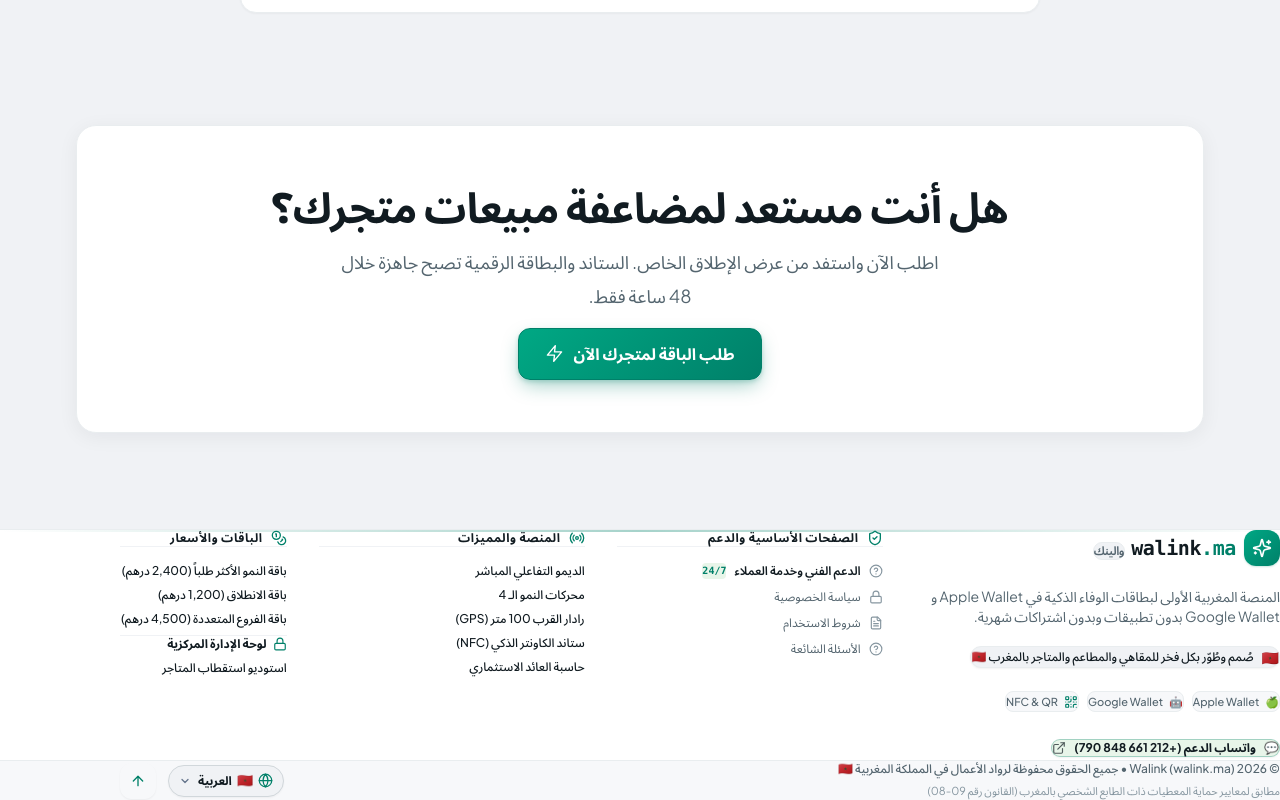
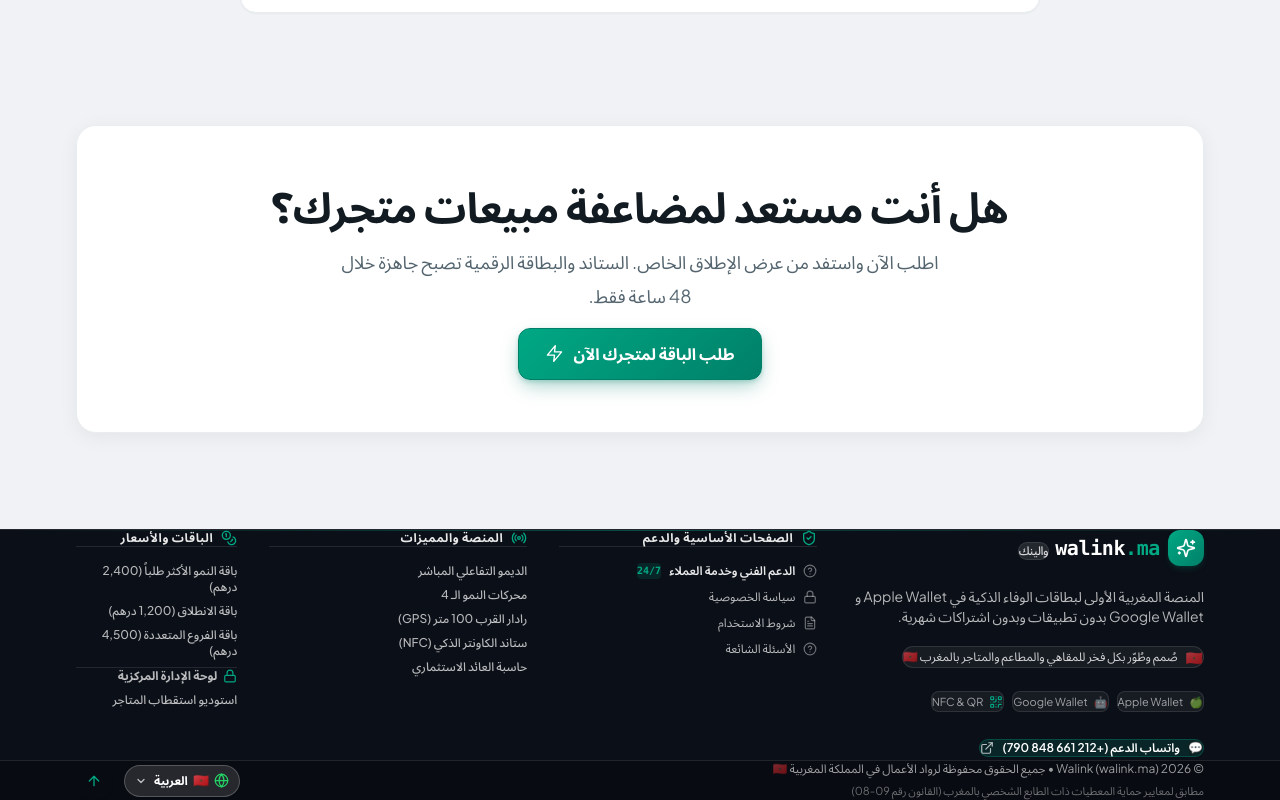
Before and after one commit to mednetwork/walink, a Next.js app: page / in a window 1280 px wide. Shown: the part 7864-8664 px from the top of the page. Built offline with nearby package versions, Linux system fonts and the light colour scheme.

Commit message:
fix(footer): revert to dark obsidian theme and enforce strict centering with footer-wrap

```diff
--- a/src/app/landing.css
+++ b/src/app/landing.css
@@ -920,6 +920,7 @@
 .walink-landing .final .btn{margin-top:16px;min-width:240px}
 .walink-landing footer{padding-bottom:calc(84px + env(safe-area-inset-bottom))}
 @media(min-width:880px){.walink-landing footer{padding-bottom:0}}
+.walink-landing footer .footer-wrap{width:100%;max-width:1160px;margin-left:auto !important;margin-right:auto !important;padding-left:16px;padding-right:16px}
 .walink-footer-lang .lang-menu-popover{top:auto;bottom:calc(100% + 8px);animation:langPopoverFadeUp .18s cubic-bezier(.16,1,.3,1) forwards}
 @keyframes langPopoverFadeUp{from{opacity:0;transform:translateY(6px) scale(.97)}to{opacity:1;transform:translateY(0) scale(1)}}
 
--- a/src/components/SiteFooter.tsx
+++ b/src/components/SiteFooter.tsx
@@ -28,57 +28,60 @@ export default function SiteFooter() {
 
   return (
     <footer
-      className="bg-white text-[#111B21] border-t border-[#E9EDEF] relative z-20"
+      className="bg-[#0B0F17] text-white border-t border-white/10 relative z-20"
       dir={isRTL ? "rtl" : "ltr"}
       aria-label={t.footer.colEssential}
     >
-      {/* Top Accent Emerald Hairline */}
-      <div className="absolute top-0 inset-x-0 h-[2px] bg-gradient-to-r from-transparent via-[#008069]/35 to-transparent pointer-events-none" />
+      {/* Top Subtle Emerald Glow */}
+      <div className="absolute top-0 inset-x-0 h-px bg-gradient-to-r from-transparent via-[#00A884]/40 to-transparent pointer-events-none" />
 
-      {/* Main Container - Matches Universal 1160px .wrap Parity */}
-      <div className="max-w-[1160px] mx-auto px-4 sm:px-6 pt-14 pb-12">
+      {/* Main Container - Strictly Centered on Wide Screens */}
+      <div
+        className="footer-wrap mx-auto px-4 sm:px-6 pt-14 pb-12"
+        style={{ marginInline: "auto" }}
+      >
         <div className="grid grid-cols-1 md:grid-cols-2 lg:grid-cols-12 gap-10 lg:gap-8">
 
           {/* Column 1: Brand Info & Identity (4 Cols on LG) */}
           <div className="lg:col-span-4 space-y-5">
             <Link
               href="/"
-              className="inline-flex items-center gap-2 group focus:outline-none focus:ring-2 focus:ring-[#008069] rounded-xl"
+              className="inline-flex items-center gap-2 group focus:outline-none focus:ring-2 focus:ring-[#00A884] rounded-xl"
               aria-label="Walink.ma"
             >
-              <div className="w-9 h-9 rounded-xl bg-gradient-to-br from-[#00A884] to-[#008069] flex items-center justify-center text-white font-bold shadow-sm shadow-[#008069]/20 group-hover:scale-105 transition">
+              <div className="w-9 h-9 rounded-xl bg-gradient-to-br from-[#00A884] to-[#008069] flex items-center justify-center text-white font-bold shadow-md shadow-[#008069]/20 group-hover:scale-105 transition">
                 <Sparkles className="w-5 h-5 flex-shrink-0" />
               </div>
               <div className="flex items-baseline gap-1.5 font-bold tracking-tight">
-                <span className="text-xl text-[#111B21] font-mono">
-                  walink<span className="text-[#008069]">.ma</span>
+                <span className="text-xl text-white font-mono">
+                  walink<span className="text-[#00A884]">.ma</span>
                 </span>
-                <span className="text-xs px-2 py-0.5 rounded-full bg-[#F0F2F5] text-[#54656F] font-semibold border border-[#E9EDEF]">
+                <span className="text-xs px-2 py-0.5 rounded-full bg-white/10 text-white/80 font-medium border border-white/10">
                   {t.brand.arabicName}
                 </span>
               </div>
             </Link>
 
-            <p className="text-xs sm:text-sm text-[#54656F] leading-relaxed max-w-sm">
+            <p className="text-xs sm:text-sm text-white/70 leading-relaxed max-w-sm">
               {t.footer.brandTagline}
             </p>
 
             {/* Moroccan Pride Badge */}
-            <div className="inline-flex items-center gap-2 px-3 py-1.5 rounded-xl bg-[#F0F2F5] border border-[#E9EDEF] text-xs text-[#111B21] font-medium shadow-sm">
+            <div className="inline-flex items-center gap-2 px-3 py-1.5 rounded-xl bg-white/5 border border-white/10 text-xs text-white/80">
               <span className="text-sm">🇲🇦</span>
               <span>{t.footer.moroccoBadge}</span>
             </div>
 
             {/* Tech Badges */}
-            <div className="flex flex-wrap items-center gap-2 pt-1 text-[11px] text-[#54656F]">
-              <span className="px-2.5 py-1 rounded-lg bg-[#F7F8FA] border border-[#E9EDEF] flex items-center gap-1.5 font-medium">
+            <div className="flex flex-wrap items-center gap-2 pt-1 text-[11px] text-white/60">
+              <span className="px-2.5 py-1 rounded-lg bg-white/5 border border-white/10 flex items-center gap-1.5">
                 <span>🍏</span> Apple Wallet
               </span>
-              <span className="px-2.5 py-1 rounded-lg bg-[#F7F8FA] border border-[#E9EDEF] flex items-center gap-1.5 font-medium">
+              <span className="px-2.5 py-1 rounded-lg bg-white/5 border border-white/10 flex items-center gap-1.5">
                 <span>🤖</span> Google Wallet
               </span>
-              <span className="px-2.5 py-1 rounded-lg bg-[#F7F8FA] border border-[#E9EDEF] flex items-center gap-1.5 font-medium">
-                <QrCode className="w-3.5 h-3.5 flex-shrink-0 text-[#008069]" /> NFC & QR
+              <span className="px-2.5 py-1 rounded-lg bg-white/5 border border-white/10 flex items-center gap-1.5">
+                <QrCode className="w-3.5 h-3.5 flex-shrink-0 text-[#00A884]" /> NFC & QR
               </span>
             </div>
 
@@ -88,7 +91,7 @@ export default function SiteFooter() {
                 href="https://wa.me/212661848790"
                 target="_blank"
                 rel="noopener noreferrer"
-                className="inline-flex items-center gap-2 px-4 py-2.5 rounded-xl bg-[#E8F5E9] hover:bg-[#D4EDDA] text-[#008069] border border-[#008069]/30 text-xs font-bold transition hover:scale-[1.02] active:scale-[0.98] shadow-sm"
+                className="inline-flex items-center gap-2 px-4 py-2.5 rounded-xl bg-[#00A884]/15 hover:bg-[#00A884]/25 text-[#00A884] border border-[#00A884]/30 text-xs font-semibold transition hover:scale-[1.02] active:scale-[0.98]"
               >
                 <span>💬</span>
                 <span>{t.footer.supportWa}</span>
@@ -99,21 +102,21 @@ export default function SiteFooter() {
 
           {/* Column 2: Essential Pages & Support (3 Cols on LG) */}
           <div className="lg:col-span-3 space-y-4">
-            <h3 className="text-xs font-bold uppercase tracking-wider text-[#111B21] flex items-center gap-2 pb-1 border-b border-[#F0F2F5]">
-              <ShieldCheck className="w-4 h-4 flex-shrink-0 text-[#008069]" />
+            <h3 className="text-xs font-bold uppercase tracking-wider text-white/90 flex items-center gap-2 pb-1 border-b border-white/10">
+              <ShieldCheck className="w-4 h-4 flex-shrink-0 text-[#00A884]" />
               <span>{t.footer.colEssential}</span>
             </h3>
-            <ul className="space-y-2.5 text-xs">
+            <ul className="space-y-2.5 text-xs text-white/70">
               <li>
                 <Link
                   href="/support"
-                  className="hover:text-[#008069] transition flex items-center gap-2 group py-1"
+                  className="hover:text-[#00A884] transition flex items-center gap-2 group py-1"
                 >
-                  <HelpCircle className="w-3.5 h-3.5 flex-shrink-0 text-[#8696A0] group-hover:text-[#008069] transition" />
-                  <span className="font-semibold text-[#111B21] group-hover:text-[#008069] transition">
+                  <HelpCircle className="w-3.5 h-3.5 flex-shrink-0 text-white/40 group-hover:text-[#00A884] transition" />
+                  <span className="font-semibold text-white/90 group-hover:text-[#00A884]">
                     {t.footer.supportLink}
                   </span>
-                  <span className="text-[10px] px-1.5 py-0.5 rounded bg-[#E8F5E9] text-[#008069] font-mono font-bold">
+                  <span className="text-[10px] px-1.5 py-0.5 rounded bg-emerald-500/20 text-emerald-400 font-mono font-bold">
                     24/7
                   </span>
                 </Link>
@@ -121,34 +124,28 @@ export default function SiteFooter() {
               <li>
                 <Link
                   href="/privacy"
-                  className="hover:text-[#008069] transition flex items-center gap-2 group py-1"
+                  className="hover:text-[#00A884] transition flex items-center gap-2 group py-1"
                 >
-                  <Lock className="w-3.5 h-3.5 flex-shrink-0 text-[#8696A0] group-hover:text-[#008069] transition" />
-                  <span className="text-[#54656F] group-hover:text-[#008069] transition">
-                    {t.footer.privacyLink}
-                  </span>
+                  <Lock className="w-3.5 h-3.5 flex-shrink-0 text-white/40 group-hover:text-[#00A884] transition" />
+                  <span>{t.footer.privacyLink}</span>
                 </Link>
               </li>
               <li>
                 <Link
                   href="/terms"
-                  className="hover:text-[#008069] transition flex items-center gap-2 group py-1"
+                  className="hover:text-[#00A884] transition flex items-center gap-2 group py-1"
                 >
-                  <FileText className="w-3.5 h-3.5 flex-shrink-0 text-[#8696A0] group-hover:text-[#008069] transition" />
-                  <span className="text-[#54656F] group-hover:text-[#008069] transition">
-                    {t.footer.termsLink}
-                  </span>
+                  <FileText className="w-3.5 h-3.5 flex-shrink-0 text-white/40 group-hover:text-[#00A884] transition" />
+                  <span>{t.footer.termsLink}</span>
                 </Link>
               </li>
               <li>
                 <a
                   href="#faq"
-                  className="hover:text-[#008069] transition flex items-center gap-2 group py-1"
+                  className="hover:text-[#00A884] transition flex items-center gap-2 group py-1"
                 >
-                  <HelpCircle className="w-3.5 h-3.5 flex-shrink-0 text-[#8696A0] group-hover:text-[#008069] transition" />
-                  <span className="text-[#54656F] group-hover:text-[#008069] transition">
-                    {t.footer.faqLink}
-                  </span>
+                  <HelpCircle className="w-3.5 h-3.5 flex-shrink-0 text-white/40 group-hover:text-[#00A884] transition" />
+                  <span>{t.footer.faqLink}</span>
                 </a>
               </li>
             </ul>
@@ -156,33 +153,33 @@ export default function SiteFooter() {
 
           {/* Column 3: Platform & Features (3 Cols on LG) */}
           <div className="lg:col-span-3 space-y-4">
-            <h3 className="text-xs font-bold uppercase tracking-wider text-[#111B21] flex items-center gap-2 pb-1 border-b border-[#F0F2F5]">
-              <Radio className="w-4 h-4 flex-shrink-0 text-[#008069]" />
+            <h3 className="text-xs font-bold uppercase tracking-wider text-white/90 flex items-center gap-2 pb-1 border-b border-white/10">
+              <Radio className="w-4 h-4 flex-shrink-0 text-[#00A884]" />
               <span>{t.footer.colPlatform}</span>
             </h3>
-            <ul className="space-y-2 text-xs">
+            <ul className="space-y-2 text-xs text-white/70">
               <li>
-                <a href="#demo" className="text-[#54656F] hover:text-[#008069] transition block py-1 font-medium">
+                <a href="#demo" className="hover:text-[#00A884] transition block py-1 font-medium">
                   {t.footer.demoLink}
                 </a>
               </li>
               <li>
-                <a href="#engines" className="text-[#54656F] hover:text-[#008069] transition block py-1 font-medium">
+                <a href="#engines" className="hover:text-[#00A884] transition block py-1 font-medium">
                   {t.footer.enginesLink}
                 </a>
               </li>
               <li>
-                <a href="#engines" className="text-[#54656F] hover:text-[#008069] transition block py-1 font-medium">
+                <a href="#engines" className="hover:text-[#00A884] transition block py-1 font-medium">
                   {t.footer.radarLink}
                 </a>
               </li>
               <li>
-                <a href="#stand" className="text-[#54656F] hover:text-[#008069] transition block py-1 font-medium">
+                <a href="#stand" className="hover:text-[#00A884] transition block py-1 font-medium">
                   {t.footer.standLink}
                 </a>
               </li>
               <li>
-                <a href="#roi" className="text-[#54656F] hover:text-[#008069] transition block py-1 font-medium">
+                <a href="#roi" className="hover:text-[#00A884] transition block py-1 font-medium">
                   {t.footer.roiLink}
                 </a>
               </li>
@@ -191,39 +188,39 @@ export default function SiteFooter() {
 
           {/* Column 4: Pricing & Admin Portal (2 Cols on LG) */}
           <div className="lg:col-span-2 space-y-4">
-            <h3 className="text-xs font-bold uppercase tracking-wider text-[#111B21] flex items-center gap-2 pb-1 border-b border-[#F0F2F5]">
-              <Coins className="w-4 h-4 flex-shrink-0 text-[#008069]" />
+            <h3 className="text-xs font-bold uppercase tracking-wider text-white/90 flex items-center gap-2 pb-1 border-b border-white/10">
+              <Coins className="w-4 h-4 flex-shrink-0 text-[#00A884]" />
               <span>{t.footer.colPricing}</span>
             </h3>
-            <ul className="space-y-2 text-xs">
+            <ul className="space-y-2 text-xs text-white/70">
               <li>
-                <a href="#pricing" className="text-[#54656F] hover:text-[#008069] transition block py-1 font-medium">
+                <a href="#pricing" className="hover:text-[#00A884] transition block py-1 font-medium">
                   {t.footer.growthPack}
                 </a>
               </li>
               <li>
-                <a href="#pricing" className="text-[#54656F] hover:text-[#008069] transition block py-1 font-medium">
+                <a href="#pricing" className="hover:text-[#00A884] transition block py-1 font-medium">
                   {t.footer.starterPack}
                 </a>
               </li>
               <li>
-                <a href="#pricing" className="text-[#54656F] hover:text-[#008069] transition block py-1 font-medium">
+                <a href="#pricing" className="hover:text-[#00A884] transition block py-1 font-medium">
                   {t.footer.multiPack}
                 </a>
               </li>
-              <li className="pt-2 border-t border-[#F0F2F5]">
+              <li className="pt-2 border-t border-white/10">
                 <Link
                   href="/admin"
-                  className="hover:text-[#008069] transition font-bold text-[#111B21] flex items-center gap-1.5 py-1"
+                  className="hover:text-[#00A884] transition font-bold text-white flex items-center gap-1.5 py-1"
                 >
-                  <Lock className="w-3.5 h-3.5 flex-shrink-0 text-[#008069]" />
+                  <Lock className="w-3.5 h-3.5 flex-shrink-0 text-[#00A884]" />
                   <span>{t.footer.adminLink}</span>
                 </Link>
               </li>
               <li>
                 <Link
                   href="/admin/outreach"
-                  className="text-[#8696A0] hover:text-[#008069] transition block py-1 font-medium"
+                  className="hover:text-white transition block py-1 text-white/60 font-medium"
                 >
                   {t.footer.outreachLink}
                 </Link>
@@ -234,16 +231,18 @@ export default function SiteFooter() {
         </div>
       </div>
 
-      {/* Sub-Footer Bar with Light Background */}
-      <div className="bg-[#F7F8FA] border-t border-[#E9EDEF]">
-        <div className="max-w-[1160px] mx-auto px-4 sm:px-6 py-6 flex flex-col md:flex-row items-center justify-between gap-4">
-
+      {/* Sub-Footer Bar - Strictly Centered on Wide Screens */}
+      <div className="bg-[#080B11] border-t border-white/10">
+        <div
+          className="footer-wrap mx-auto px-4 sm:px-6 py-6 flex flex-col md:flex-row items-center justify-between gap-4"
+          style={{ marginInline: "auto" }}
+        >
           {/* Copyright & CNDP Compliance */}
           <div className="text-center md:text-start space-y-1">
-            <p className="text-xs text-[#54656F] font-medium">
+            <p className="text-xs text-white/60">
               © {new Date().getFullYear()} Walink (walink.ma) • {t.footer.copyright}
             </p>
-            <p className="text-[11px] text-[#8696A0]">
+            <p className="text-[11px] text-white/40">
               {t.footer.cndpNotice}
             </p>
           </div>
@@ -251,19 +250,18 @@ export default function SiteFooter() {
           {/* Language Switcher & Scroll to top */}
           <div className="flex items-center gap-3">
             <div className="walink-footer-lang">
-              <LanguageSwitcher size="sm" variant="light" />
+              <LanguageSwitcher size="sm" variant="dark" />
             </div>
 
             <button
               type="button"
               onClick={scrollToTop}
               aria-label="الرجوع للأعلى"
-              className="w-9 h-9 rounded-xl bg-white hover:bg-[#F0F2F5] border border-[#D1D7DB] flex items-center justify-center text-[#54656F] hover:text-[#111B21] transition shadow-sm hover:scale-105 active:scale-95"
+              className="w-9 h-9 rounded-xl bg-white/5 hover:bg-white/10 border border-white/10 flex items-center justify-center text-white/70 hover:text-white transition shadow-sm hover:scale-105 active:scale-95"
             >
-              <ArrowUp className="w-4 h-4 flex-shrink-0 text-[#008069]" />
+              <ArrowUp className="w-4 h-4 flex-shrink-0 text-[#00A884]" />
             </button>
           </div>
-
         </div>
       </div>
     </footer>
```
